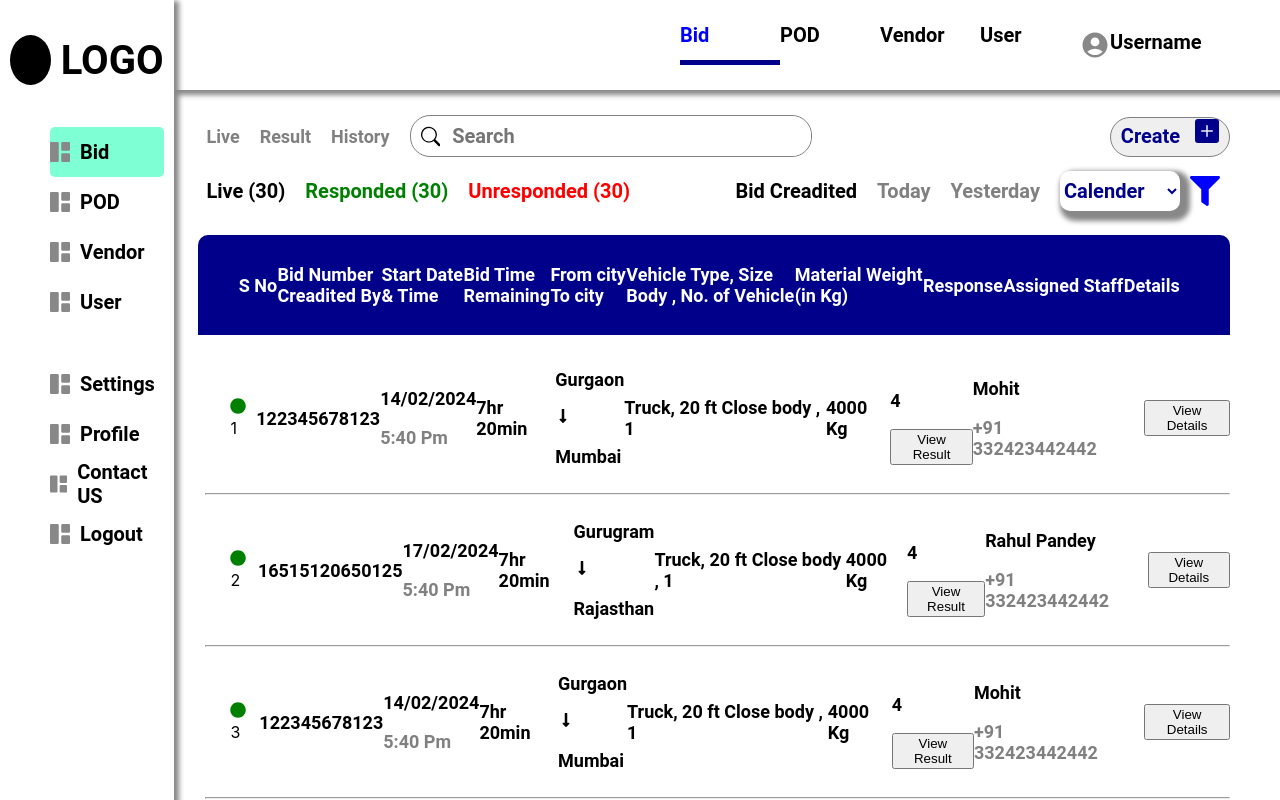
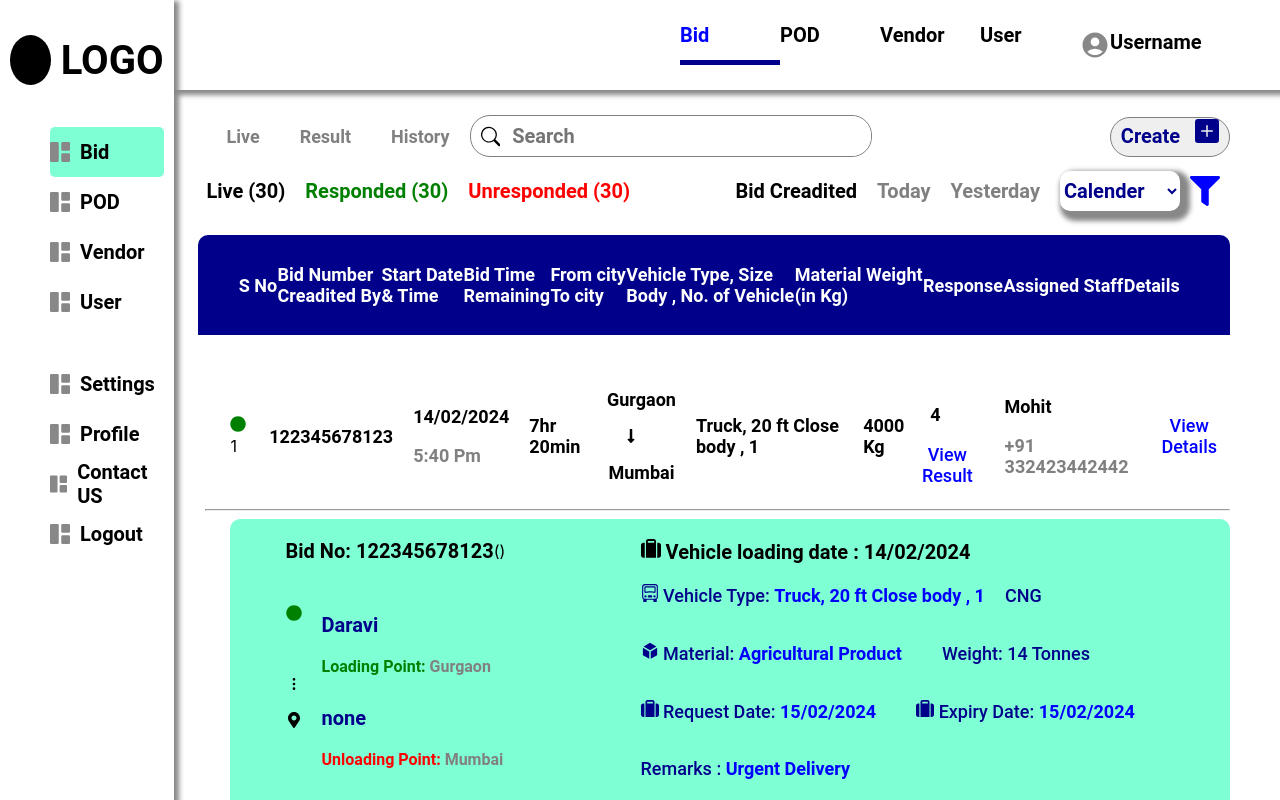
Before and after one commit to Basavarajh123/mediaNv, a React (Create React App) app: page / in a window 1280 px wide. Shown: the top 800 px of the page. Built offline with nearby package versions, Linux system fonts and the light colour scheme.

Commit message:
solution

```diff
--- a/src/components/Home/index.js
+++ b/src/components/Home/index.js
@@ -158,8 +158,13 @@ const orderDetailsList=[
 class Home extends Component{
 
 state={
-    tabId:navItemList1[0].id
+    tabId:navItemList1[0].id,
+    viewDetailsId:0,
 }
+
+
+
+
 
 
 onRenderOrdercardDetails=()=>(
@@ -223,6 +228,11 @@ onRenderTopBar=()=>(
     </div>
 )
 
+onClickViewDetails=(viewDetailsId)=>{
+    this.setState({
+        viewDetailsId
+    })
+}
 
 
 onchangeTab=(tabId)=>{
@@ -232,8 +242,9 @@ onchangeTab=(tabId)=>{
 }
 
     render(){
-        const{tabId}= this.state
-        console.log(tabId)
+        const{tabId,viewDetailsId}= this.state
+        console.log(viewDetailsId)
+
         return(
             <div>
 
@@ -241,7 +252,7 @@ onchangeTab=(tabId)=>{
                {this.onRenderTopBar()}
                <div>
                     {this.onRenderOrdercardDetails()}
-                    {orderDetailsList.map(eachOrder=>(<OrderDetailsCard orderDetails={eachOrder} key={eachOrder.id} />))}
+                    {orderDetailsList.map(eachOrder=>(<OrderDetailsCard orderDetails={eachOrder} key={eachOrder.id} onClickViewDetails={this.onClickViewDetails} viewDetailsId={viewDetailsId}/>))}
                </div>
             </div>
         )
--- a/src/components/OrderDetailsCard/index.css
+++ b/src/components/OrderDetailsCard/index.css
@@ -2,6 +2,7 @@
 
 .list-main-container{
     display: flex;
+
     flex-direction: row;
     align-items: center;
     justify-content: space-around;
@@ -14,13 +15,18 @@
     font-size: 18px;
     font-weight: 700;
     font-family: 'Roboto';
+    padding-left: 20px;
+    flex-wrap: wrap;
 }
+
 
 .list-text{
     color: gray;
     font-size: 18px;
     font-weight: 700;
     font-family: 'Roboto';
+    padding-left: 20px;
+
 }
 .circle-icon{
     color: green;
@@ -30,3 +36,102 @@
     margin-left: 16%;
     margin-right: 50px;
 }
+
+.bid-order-details-main-container{
+    display: flex;
+    flex-direction: row;
+    justify-content: space-evenly;
+    background-color: aquamarine;
+    flex-wrap: wrap;
+    margin-left: 18%;
+    margin-right: 50px;
+    border-radius: 10px;
+
+}
+.row-container{
+    display: flex;
+    flex-direction: row;
+    align-items: center;
+}
+.column-container{
+    display: flex;
+    flex-direction: column;
+    align-items: center;
+
+}
+.location-text{
+    font-size: 20px;
+    font-weight: 700;
+    font-family: 'Roboto';
+    color: darkblue;
+    padding-top: 10px;
+    padding-left: 20px;
+
+}
+.loading-point-text{
+    font-size: 16px;
+    font-weight: 600;
+    font-family: 'Roboto';
+    color: green;
+    padding-left: 20px;
+}
+.unloading-point-text{
+    font: 16px;
+    font-weight: 600;
+    font-family: 'Roboto';
+    color: red;
+    padding-left: 20px;
+}
+.icons{
+    margin-bottom: 40px;
+    padding-top: 20px;
+    padding-bottom: 15px;
+
+}
+.bid-number-and-loading-date-text{
+    color: black;
+    font-size: 20px;
+    font-weight: 700;
+    font-family: 'Roboto';
+}
+.address-text{
+    color: gray;
+    font-weight: 700;
+    font-size: 16px;
+    font-family: 'Roboto';
+}
+.text{
+    color: darkblue;
+    font-size: 18px;
+    font-weight: 500;
+    font-family: 'Roboto';
+    padding-right: 20px;
+}
+.first-container{
+    flex-wrap: wrap;
+    width: 30%;
+}
+.assigned-text{
+    color: blue;
+    font-size: 18px;
+    font-weight: 700;
+    font-family: 'Roboto';
+    padding-right: 20px;
+}
+
+.view-result-btn{
+    border: none;
+    background: none;
+    color: blue;
+    font-size: 18px;
+    font-weight: 500;
+    font-family: 'Roboto';
+    cursor: pointer;
+}
+.show-details{
+    display: flex;
+
+}
+.not-show-details{
+    display: none;
+}
--- a/src/components/OrderDetailsCard/index.js
+++ b/src/components/OrderDetailsCard/index.js
@@ -1,14 +1,24 @@
 
-import { FaCircle ,FaLongArrowAltDown} from "react-icons/fa";
+import { FaCircle ,FaLongArrowAltDown,FaMapMarkerAlt} from "react-icons/fa";
+import { FaSuitcase } from "react-icons/fa6";
+import { HiOutlineDotsVertical } from "react-icons/hi";
+import { BsTruckFront } from "react-icons/bs";
+import { RiBox3Fill } from "react-icons/ri";
+import { IoMdContact } from "react-icons/io";
+import { MdPhone,MdExpandLess } from "react-icons/md";
 
 import './index.css'
 
 
 const OrderDetailsCard=(props)=>{
-    const{orderDetails}= props
+    const{orderDetails,onClickViewDetails,viewDetailsId}= props
+    const onClickDetails =()=>onClickViewDetails(orderDetails.id)
+
+
+
     return(
-        <div>
-        <li className="list-main-container">
+        <li>
+        <div className='list-main-container'>
             <p><FaCircle className="circle-icon"/> {orderDetails.id}</p>
 
             <div>
@@ -22,7 +32,7 @@ const OrderDetailsCard=(props)=>{
 
             </div>
             <p  className="list-tetx">{orderDetails.bidTimeRemaining}</p>
-            <div>
+            <div className="column-container">
                 <p  className="list-tetx">{orderDetails.fromCity}</p>
                 <FaLongArrowAltDown />
                 <p  className="list-tetx">{orderDetails.toCity}</p>
@@ -32,24 +42,74 @@ const OrderDetailsCard=(props)=>{
             <p  className="list-tetx">{orderDetails.materialWeight}</p>
             <div>
                 <p  className="list-tetx">{orderDetails.response}</p>
-                <button type='button'>View Result</button>
+                <button type='button' className="view-result-btn">View Result</button>
             </div>
            <div>
             <p  className="list-tetx">{orderDetails.assignedStaff}</p>
             <p className="list-text">{orderDetails.phoneNumber}</p>
            </div>
-           <button type="button">View Details</button>
-
-
-
-
-        </li>
-        <hr className="hr-tag"/>
+           <button type="button" className="view-result-btn" onClick={onClickDetails}>View Details</button>
 
 
 
 
         </div>
+        <hr className="hr-tag"/>
+
+
+        <div  className='bid-order-details-main-container'>
+            <div className=" first-container">
+
+
+                <div className="row-container">
+                    <p className="bid-number-and-loading-date-text">Bid No: {orderDetails.bidNumber}</p>
+                    <p>({orderDetails.bidderName})</p>
+                </div>
+                <div className="row-container">
+                    <div className="column-container">
+                        <FaCircle className="circle-icon icons"/>
+                        <HiOutlineDotsVertical  />
+                        <FaMapMarkerAlt  className="icons"/>
+
+
+                    </div>
+                    <div>
+                        <p className="location-text">{orderDetails.fromCityAddress}</p>
+                        <p className="loading-point-text">Loading Point: <span className="address-text">{orderDetails.loadingPoint}</span></p>
+                        <p className="location-text">{orderDetails.toCityAddress}</p>
+                        <p className="unloading-point-text">Unloading Point: <span className="address-text">{orderDetails.unLoadingPoint}</span></p>
+
+                    </div>
+                </div>
+                </div>
+                <div>
+                    <p className="bid-number-and-loading-date-text"><span><FaSuitcase /> </span>Vehicle loading date : {orderDetails.startDate}</p>
+                    <p className="text"><span><BsTruckFront /> </span>Vehicle Type: <span className="assigned-text">{orderDetails.vehicleType}</span><span>CNG</span></p>
+                    <div className="row-container">
+                        <p className="text"><span><RiBox3Fill /></span> Material: <span className="assigned-text">{orderDetails.material}</span></p>
+                        <p className="text">Weight: {orderDetails.weight}</p>
+
+                    </div>
+                    <div className="row-container">
+                        <p className="text"><span><FaSuitcase /> </span>Request Date: <span className="assigned-text"> {orderDetails.requestdate}</span></p>
+                        <p className="text"><span><FaSuitcase /> </span>Expiry Date: <span className="assigned-text">{orderDetails.expiryDate}</span></p>
+                    </div>
+                    <p className="text">Remarks : <span className="assigned-text">{orderDetails.remarks}</span></p>
+
+
+                </div>
+                <div>
+                    <p className="text"><span><IoMdContact /></span>Assigned Staff: <span className="assigned-text">{orderDetails.assignedStaff}</span></p>
+                    <p className="text"><span><MdPhone /></span>Phone number: <span className="assigned-text">{orderDetails.phoneNumber}</span></p>
+                    <p className="text">Target Price : <span className="assigned-text">{orderDetails.targetPrice}</span></p>
+                    <p className="text">Number of Bider for this Bid: <span className="assigned-text">{orderDetails.numberOfBidder}</span></p>
+                    <button type="button">View Details</button>
+                    <button type="button">View Less <span><MdExpandLess /></span></button>
+                </div>
+            </div>
+
+
+        </li>
     )
 }
 
```
Also changed, not shown: 1 other file (tests, documents, lock files or other folders).
